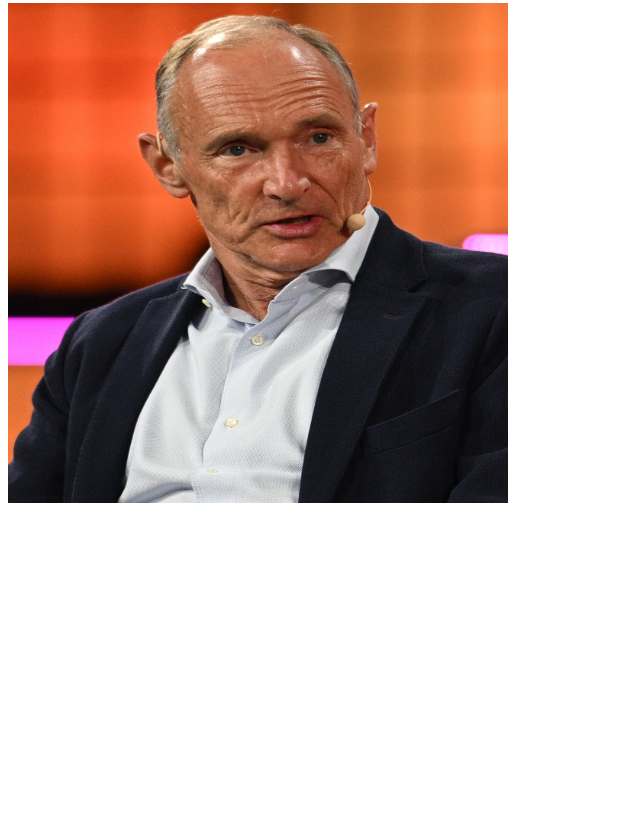
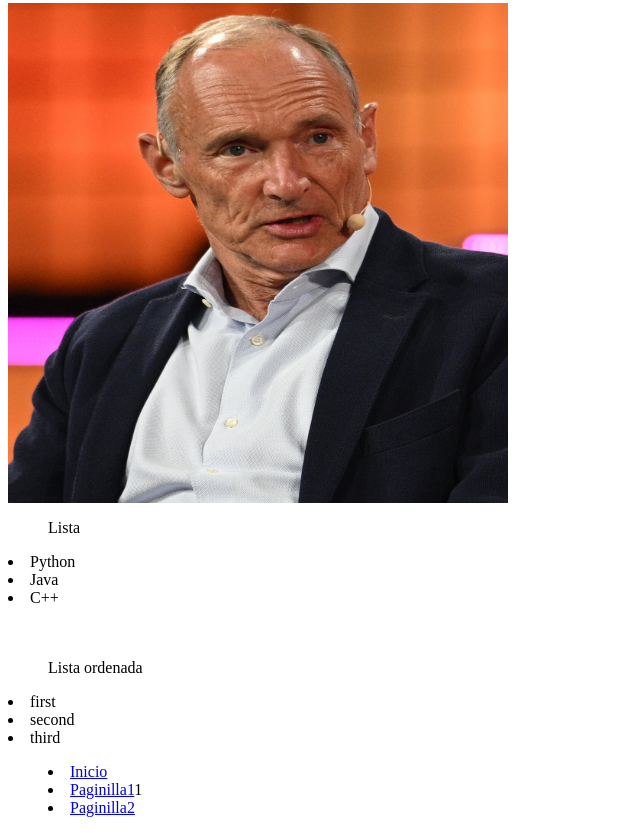
Before and after one commit to daniird/Ejercicio1, a plain HTML site: page index.html in a window 1280 px wide. Shown: the part 423-1256 px from the top of the page, without its empty margins (0-640 px from the left). Before the commit the page ends 934 px from the top, so only its background shows below. Drawn offline with Linux system fonts and the light colour scheme.

Commit message:
Menú de paginas

```diff
--- a/index.html
+++ b/index.html
@@ -14,6 +14,21 @@
         <p>En la actualidad,la última versión de <strong>HTML</strong> es HTML5</p>
         <a href="https://es.wikipedia.org/wiki/Tim_Berners-Lee">pinchate por aqui</a>
         <br> </br>
-        <img src="./Tim Berners.jpg" width="500" height="500">
+        <img src="./imagenes/Tim Berners.jpg" width="500" height="500">
+        <ul>Lista</ul>
+            <li>Python</li>
+            <li>Java</li>
+            <li>C++</li>
+        <br></br>
+        <ol>Lista ordenada</ol>
+            <li>first</li>
+            <li>second</li>
+            <li>third</li>
+        <menu>
+            <Li><a href="C:\Users\daniel.reboredo.SALESIANOSAL\Documents\GitHub\Ejercicio1\index.html">Inicio</a></Li>
+            <li><a href="C:\Users\daniel.reboredo.SALESIANOSAL\Documents\GitHub\Ejercicio1\Pag1.html">Paginilla1</a>1</li>
+            <li><a href="C:\Users\daniel.reboredo.SALESIANOSAL\Documents\GitHub\Ejercicio1\Pag2.html">Paginilla2</a></Li>
+
+        </menu>
     </body>
 </html>
```
Also changed, not shown: Pag1.html (added, +1 -0 lines), Pag2.html (added, +1 -0 lines), imagenes/Tim Berners.jpg (renamed from Tim Berners.jpg), imagenes/ceballos.jpg (added), imagenes/minguito.jpg (added).
